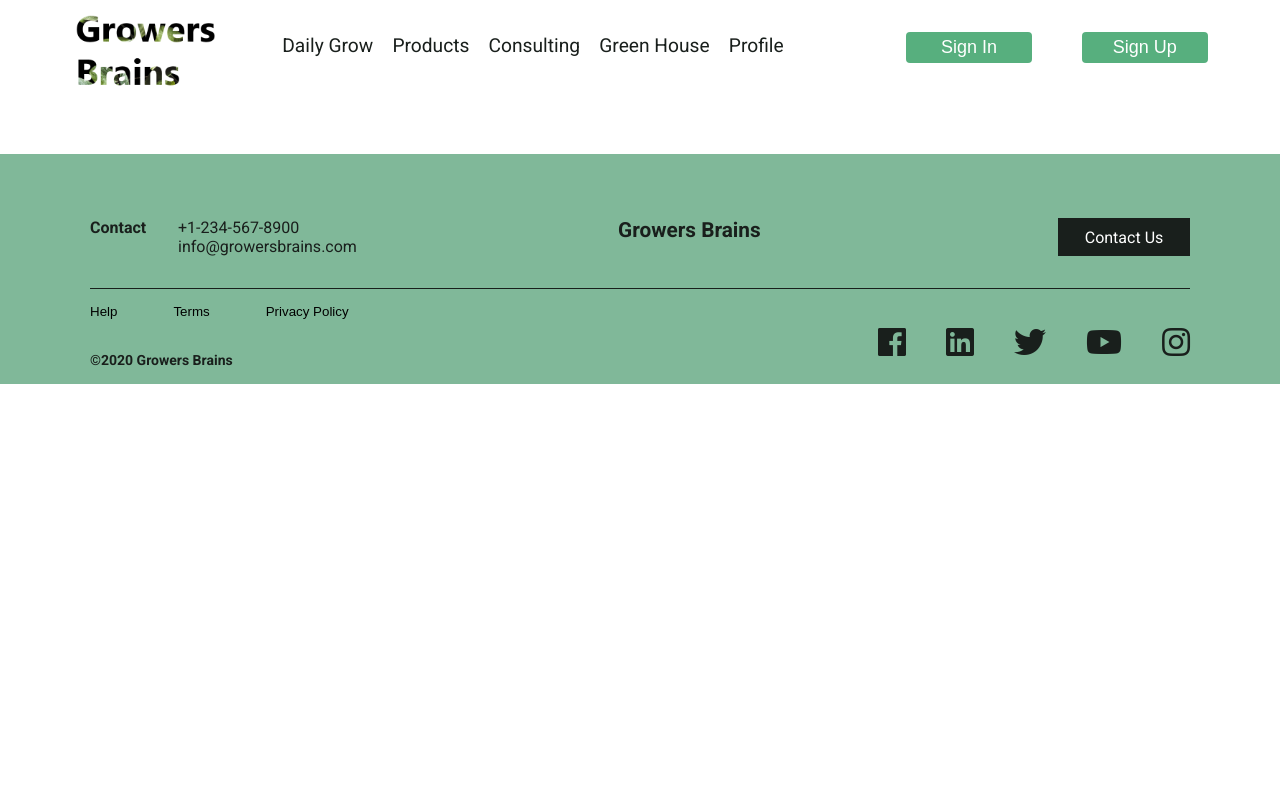
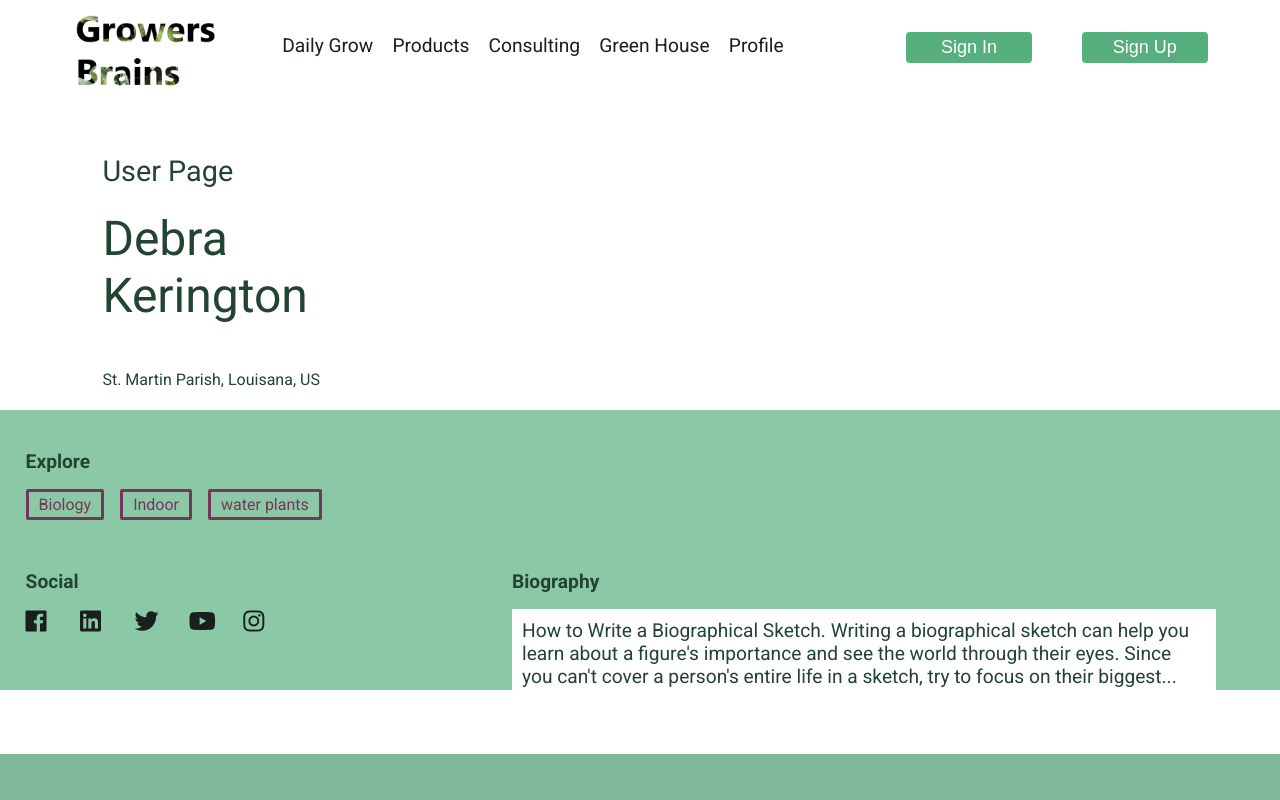
Before and after one commit to nataliepina/growers-brains, a React (Create React App) app: page /profile in a window 1280 px wide. Shown: the top 800 px of the page. Built offline with nearby package versions, Linux system fonts and the light colour scheme; a web font is replaced by a local one.

Commit message:
added user info elements

```diff
--- /dev/null
+++ b/src/screens/Profile/UserInfo/index.js
@@ -0,0 +1,66 @@
+import React from 'react'
+import './styles.scss'
+
+const UserInfo = () => {
+    return (
+        <>
+            <div className="row basic-info">
+                <div className="userpage">
+                    User Page
+                </div>
+                <div className="user-name">
+                    Debra Kerington
+                </div>
+                <div className="user-addr">
+                    St. Martin Parish, Louisana, US
+                </div>
+            </div>
+            <div className="row info-bottom">
+                <div className="tags">
+                    <div className="tags-header">Explore</div>
+                    <div className="tag-list">
+                        <div className="tag">Biology</div>
+                        <div className="tag">Indoor</div>
+                        <div className="tag">water plants</div>
+                    </div>
+                </div>
+
+                <div className="socials">
+                    <div className="social-header">Social</div>
+                    <div className="social-list">
+                        <a href="http://facebook.com">
+                            <i className='fab fa-facebook'></i>
+                        </a>
+
+                        <a href="http://linkedin.com">
+                            <i className='fab fa-linkedin'></i>
+                        </a>
+
+                        <a href="http://twitter.com">
+                            <i className='fab fa-twitter'></i>
+                        </a>
+
+                        <a href="http://youtube.com">
+                            <i className='fab fa-youtube'></i>
+                        </a>
+
+                        <a href="http://instagram.com">
+                            <i className='fab fa-instagram'></i>
+                        </a>
+
+                    </div>
+                </div>
+
+                <div className="biography">
+                    <div className="bio-header">Biography</div>
+                    <div className="bio-text">
+                        How to Write a Biographical Sketch. Writing a biographical sketch can help you learn about a figure's importance and see the world through their eyes. Since you can't cover a person's entire life in a sketch, try to focus on their biggest...
+                    </div>
+                </div>
+
+            </div>
+        </>
+    );
+}
+
+export default UserInfo;
--- /dev/null
+++ b/src/screens/Profile/UserInfo/styles.scss
@@ -0,0 +1,111 @@
+.row{
+    width: 100%;
+}
+
+.basic-info{
+    height: 320px;
+    position: relative;
+}
+
+.userpage{
+    font-size: 1.8em;
+    line-height: 3.6em;
+    position: absolute;
+    top:30px;
+    left:8%;
+    color: #224431;
+}
+
+.user-name{
+    position: absolute;
+    left: 8%;
+    top: 120px;
+    color: #224431;
+    font-size: 3em;
+    width:300px;
+    display:block;
+}
+
+.user-addr{
+    position: absolute;
+    left: 8%;
+    top: 280px;
+    color: #224431;
+}
+
+.info-bottom{
+    height: 280px;
+    position: relative;
+    background-color: #8BC8A6;
+}
+
+.tags{
+    position: absolute;
+    left:2%;
+    top:40px;
+    max-width: 40%;
+}
+
+.tags-header, .social-header, .bio-header{
+    font-size: 1.2em;
+    font-family: Roboto, sans-serif;
+    font-weight: bold;
+    color: #224431;
+}
+
+.tag-list{
+    margin-top:16px;
+    display:flex;
+    align-items: center;
+    gap:1em;
+}
+
+.social-list{
+    margin-top:16px;
+    display:flex;
+    align-items: center;
+    gap:1em;
+
+    a{
+        padding-top: 0;
+
+        i {
+            font-size: 1.5em;
+        }
+    }
+
+}
+
+.tag{
+    border: 3px solid #743759;
+    border-radius: 2px;
+    box-sizing: border-box;
+    padding:3px 10px;
+    color: #743759;
+
+}
+
+.socials{
+    position: absolute;
+    left:2%;
+    top:160px;
+    max-width: 20%;
+}
+
+
+.biography{
+    position: absolute;
+    left:40%;
+    top:160px;
+    max-width: 55%;
+}
+
+.bio-text{
+    box-sizing: border-box;
+    margin-top: 16px;
+    padding: 10px;
+    background: white;
+    font-size: 1.2em;
+    color: #224431;
+    font-family: Roboto, sans-serif;
+}
--- a/src/screens/Profile/index.js
+++ b/src/screens/Profile/index.js
@@ -1,11 +1,13 @@
 import React from 'react'
 import Navbar from '../../components/common/Navbar/Navbar';
 import Footer from '../../components/common/Footer';
+import UserInfo from "./UserInfo"
 
 const Profile = () => {
   return (
     <>
       <Navbar/>
+      <UserInfo/>
       <Footer/>
     </>
   );
```
